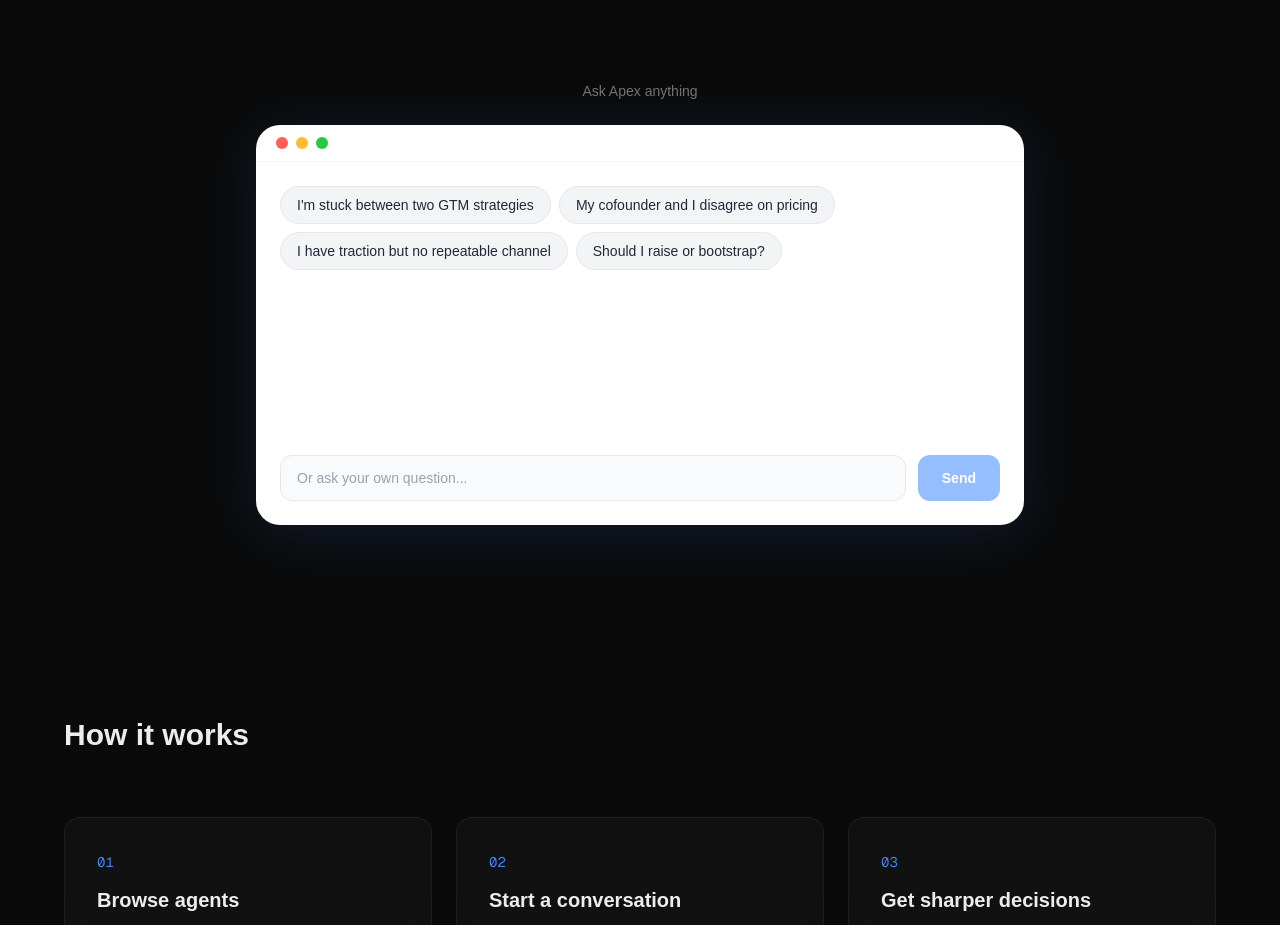
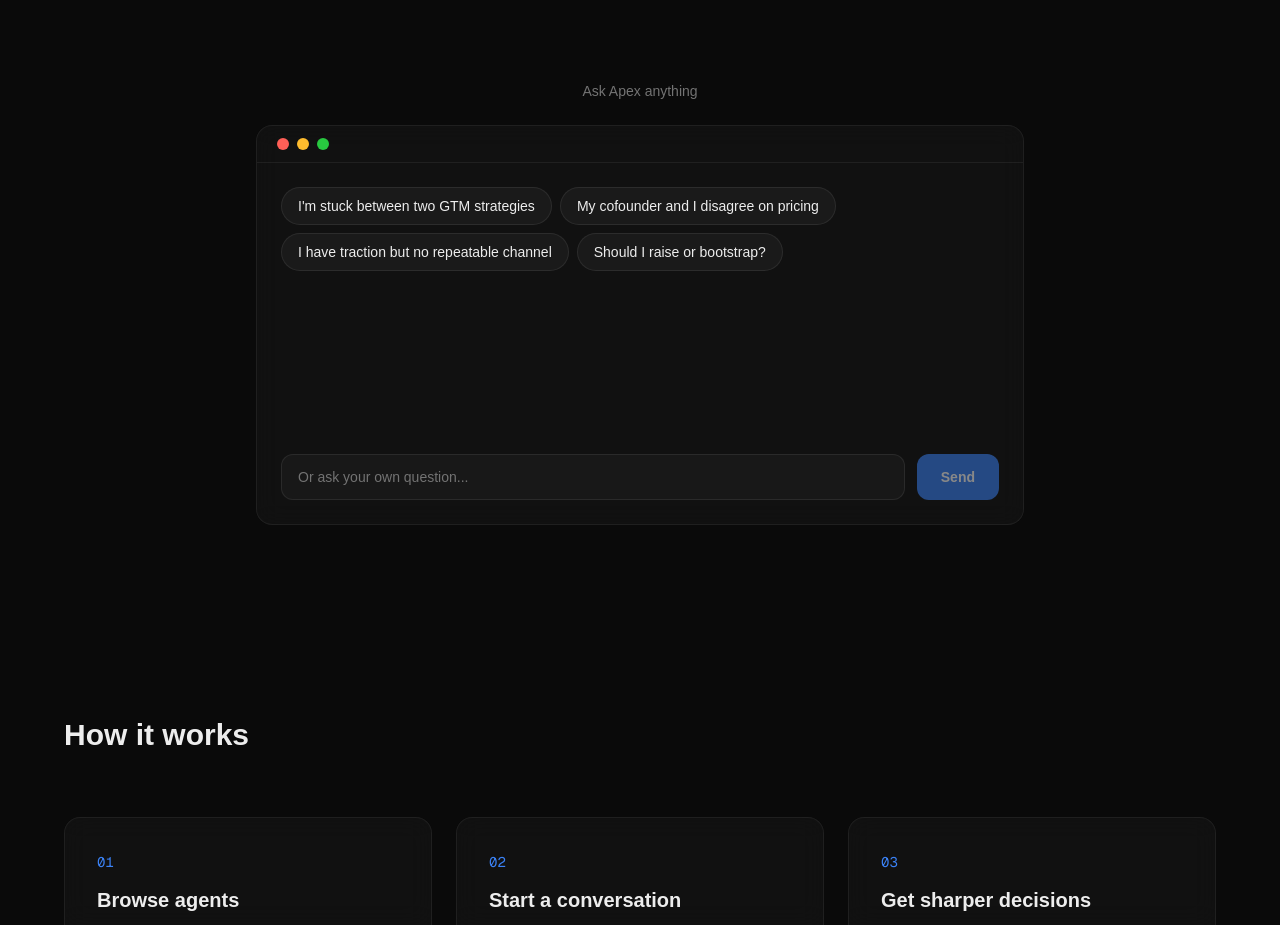
Before and after one commit to Apex-Sudo/forgehouse-site, a Next.js app: page / in a window 1280 px wide. Shown: the part 880-1805 px from the top of the page. Built offline with nearby package versions, Linux system fonts and the light colour scheme.

Commit message:
dark glass chat window: match form aesthetic, kill white bg

```diff
--- a/src/components/InlineChat.tsx
+++ b/src/components/InlineChat.tsx
@@ -75,9 +75,9 @@ export default function InlineChat() {
   };
 
   return (
-    <div className="bg-white rounded-3xl shadow-[0_8px_60px_rgba(59,130,246,0.15)] max-w-3xl mx-auto min-h-[400px] flex flex-col overflow-hidden">
+    <div className="glass-card max-w-3xl mx-auto min-h-[400px] flex flex-col overflow-hidden">
       {/* macOS window chrome */}
-      <div className="flex items-center gap-2 px-5 py-3 border-b border-gray-100">
+      <div className="flex items-center gap-2 px-5 py-3 border-b border-white/[0.06]">
         <span className="w-3 h-3 rounded-full bg-[#FF5F57]" />
         <span className="w-3 h-3 rounded-full bg-[#FEBC2E]" />
         <span className="w-3 h-3 rounded-full bg-[#28C840]" />
@@ -91,7 +91,7 @@ export default function InlineChat() {
                 <button
                   key={s}
                   onClick={() => send(s)}
-                  className="text-sm bg-[#F3F4F6] text-[#1F2937] border border-[#E5E7EB] px-4 py-2 rounded-full hover:bg-[#E5E7EB] transition"
+                  className="text-sm bg-white/[0.04] text-[#EDEDED] border border-white/[0.08] px-4 py-2 rounded-full hover:bg-white/[0.08] hover:border-white/[0.12] transition"
                 >
                   {s}
                 </button>
@@ -107,12 +107,12 @@ export default function InlineChat() {
                 onKeyDown={handleKeyDown}
                 placeholder="Or ask your own question..."
                 rows={1}
-                className="flex-1 bg-[#F9FAFB] border border-[#E5E7EB] rounded-xl px-4 py-3 text-sm text-[#111827] placeholder:text-gray-400 focus:outline-none focus:border-blue-400 transition resize-none"
+                className="flex-1 bg-white/[0.03] border border-white/[0.08] rounded-xl px-4 py-3 text-sm text-[#EDEDED] placeholder:text-[#737373] focus:outline-none focus:border-[#3B82F6]/40 transition resize-none"
               />
               <button
                 onClick={() => send(input)}
                 disabled={!input.trim()}
-                className="bg-blue-500 text-white px-6 py-3 font-semibold text-sm rounded-xl hover:bg-blue-600 transition disabled:opacity-50"
+                className="bg-[#3B82F6] text-white px-6 py-3 font-semibold text-sm rounded-xl hover:bg-[#2563EB] transition disabled:opacity-50"
               >
                 Send
               </button>
@@ -135,9 +135,9 @@ export default function InlineChat() {
             <div className="flex justify-start">
               <div
                 ref={responseRef}
-                className="bg-[#F3F4F6] text-[#111827] px-4 py-2.5 text-sm leading-relaxed rounded-2xl max-w-[85%] whitespace-pre-wrap"
+                className="bg-white/[0.06] text-[#EDEDED] px-4 py-2.5 text-sm leading-relaxed rounded-2xl max-w-[85%] whitespace-pre-wrap"
               >
-                {assistantMessage || <span className="animate-pulse text-gray-400">●●●</span>}
+                {assistantMessage || <span className="animate-pulse text-[#737373]">●●●</span>}
               </div>
             </div>
           )}
@@ -146,7 +146,7 @@ export default function InlineChat() {
             <div className="pt-2 text-center">
               <Link
                 href="/chat/apex"
-                className="text-blue-500 hover:text-blue-600 text-sm font-semibold transition"
+                className="text-[#3B82F6] hover:text-[#2563EB] text-sm font-semibold transition"
               >
                 Continue this conversation &rarr;
               </Link>
```
